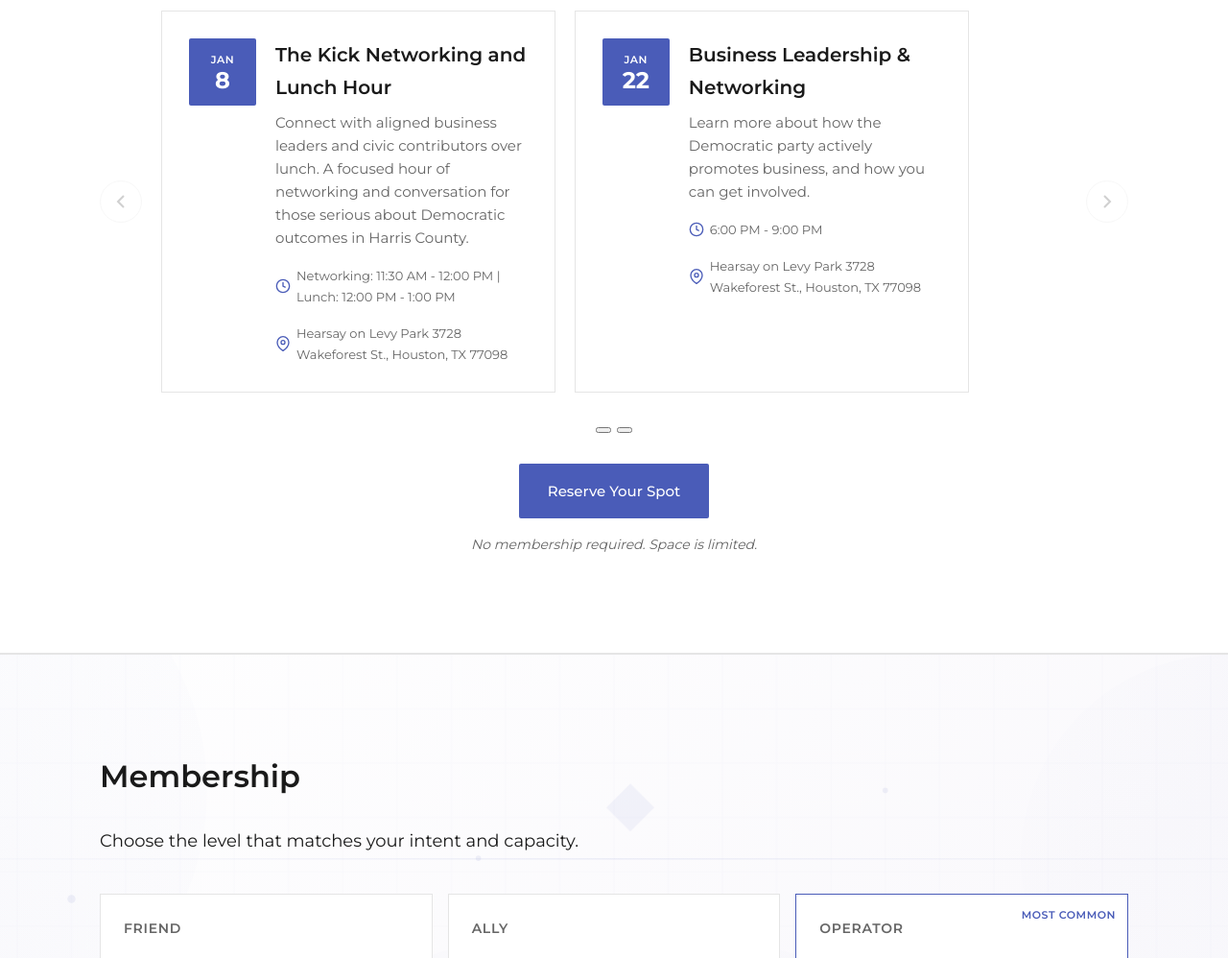
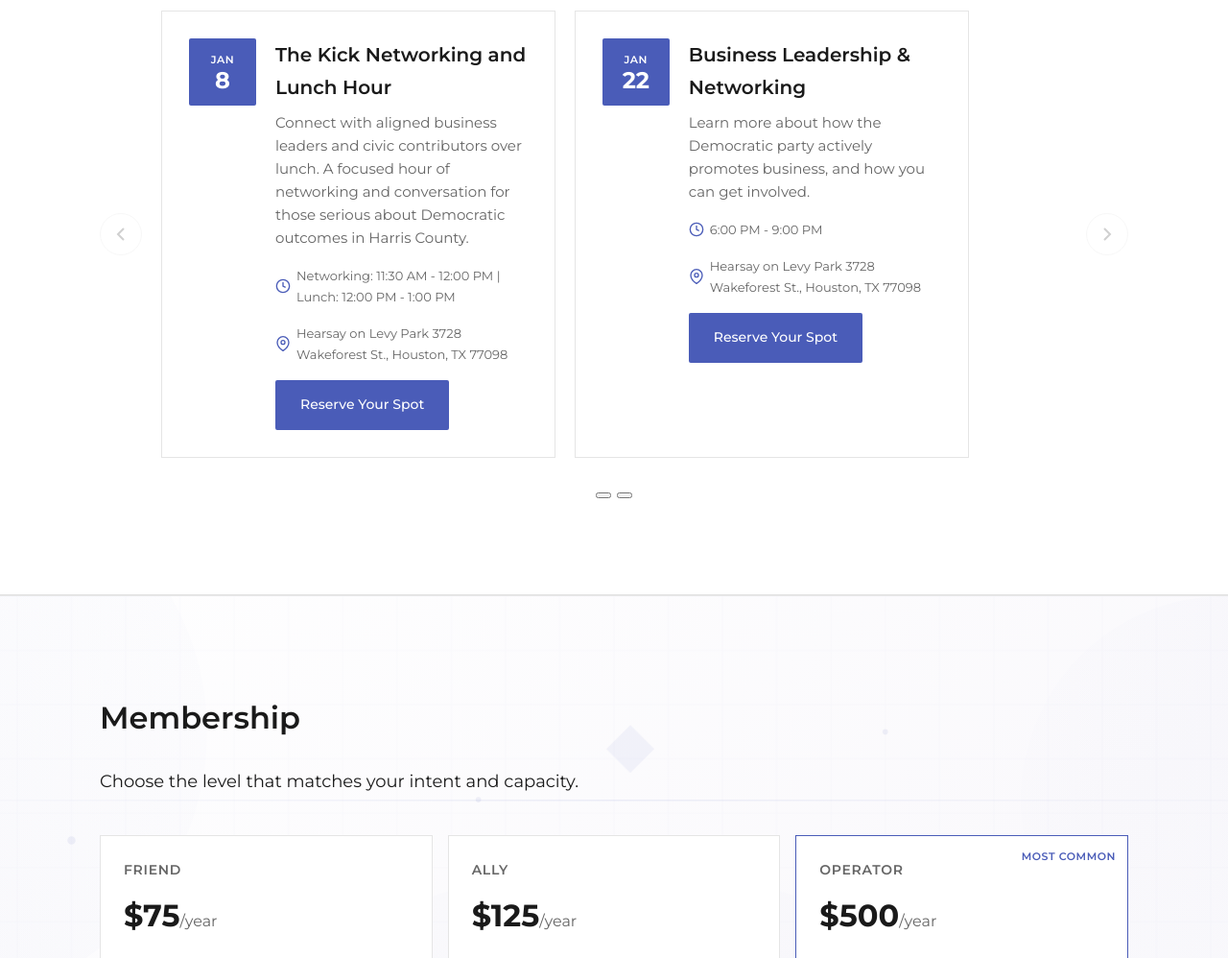
Before and after one commit to MustakimMasum/TheKick, an Astro site: page / in a window 1280 px wide. Shown: the part 6354-7352 px from the top of the page at 96% size. Built offline with nearby package versions, Linux system fonts and the light colour scheme; Astro itself is replaced by a stand-in of ours.

Commit message:
Fix the events section with individual links to reserve spot

```diff
--- a/src/components/EventsSlider.astro
+++ b/src/components/EventsSlider.astro
@@ -12,6 +12,7 @@ const events = [
 		title: 'The Kick Networking and Lunch Hour',
 		speaker: '',
 		description: 'Connect with aligned business leaders and civic contributors over lunch. A focused hour of networking and conversation for those serious about Democratic outcomes in Harris County.',
+		reserveLink: 'https://thekickdemocraticenterpriceclub.app.neoncrm.com/np/clients/thekickdemocraticenterpriceclub/eventRegistration.jsp?event=7&',
 	},
 	{
 		date: 'January 22, 2026',
@@ -19,7 +20,8 @@ const events = [
 		location: 'Hearsay on Levy Park 3728 Wakeforest St., Houston, TX 77098',
 		title: 'Business Leadership & Networking',
 		speaker: '',
-		description: ' Learn more about how the Democratic party actively promotes business, and how you can get involved.',
+		description: 'Learn more about how the Democratic party actively promotes business, and how you can get involved.',
+		reserveLink: 'https://thekickdemocraticenterpriceclub.app.neoncrm.com/np/clients/thekickdemocraticenterpriceclub/eventRegistration.jsp?event=9&',
 	},
 ];
 ---
@@ -61,6 +63,9 @@ const events = [
 								{event.location}
 							</span>
 						</div>
+						<a href={event.reserveLink} class="event-reserve-btn" target="_blank" rel="noopener noreferrer">
+							Reserve Your Spot
+						</a>
 					</div>
 				</div>
 			))}
@@ -192,6 +197,29 @@ const events = [
 	.event-meta-item svg {
 		flex-shrink: 0;
 		color: #4a5cb8;
+	}
+
+	.event-reserve-btn {
+		display: inline-flex;
+		align-items: center;
+		justify-content: center;
+		margin-top: 16px;
+		padding: 12px 24px;
+		font-family: 'Montserrat', sans-serif;
+		font-size: 14px;
+		font-weight: 500;
+		color: #ffffff;
+		background: #4a5cb8;
+		border: 2px solid #4a5cb8;
+		border-radius: 2px;
+		text-decoration: none;
+		cursor: pointer;
+		transition: all 0.2s ease;
+	}
+
+	.event-reserve-btn:hover {
+		background: #22386d;
+		border-color: #22386d;
 	}
 
 	.slider-arrow {
--- a/src/pages/index.astro
+++ b/src/pages/index.astro
@@ -272,10 +272,6 @@ import EndorsementsBackground from '../components/EndorsementsBackground.astro';
 					Harris County.
 				</p>
 				<EventsSlider />
-				<div class="event-cta">
-					<a href="https://thekickdemocraticenterpriceclub.app.neoncrm.com/np/clients/thekickdemocraticenterpriceclub/eventRegistration.jsp?event=7&" class="btn btn-primary" target="_blank" rel="noopener noreferrer">Reserve Your Spot</a>
-					<p class="event-note">No membership required. Space is limited.</p>
-				</div>
 			</div>
 		</section>
 
@@ -742,19 +738,6 @@ import EndorsementsBackground from '../components/EndorsementsBackground.astro';
 		margin-top: 24px;
 	}
 
-	/* Event CTA */
-	.event-cta {
-		text-align: center;
-		margin-top: 32px;
-	}
-
-	.event-note {
-		font-size: 14px;
-		color: #666;
-		font-style: italic;
-		margin: 16px 0 0 0;
-	}
-
 	/* Membership Section */
 	.membership-section {
 		position: relative;
@@ -917,10 +900,6 @@ import EndorsementsBackground from '../components/EndorsementsBackground.astro';
 	@media (max-width: 767px) {
 		.policy-grid {
 			grid-template-columns: 1fr;
-		}
-
-		.event-cta .btn {
-			width: 100%;
 		}
 	}
 
```
